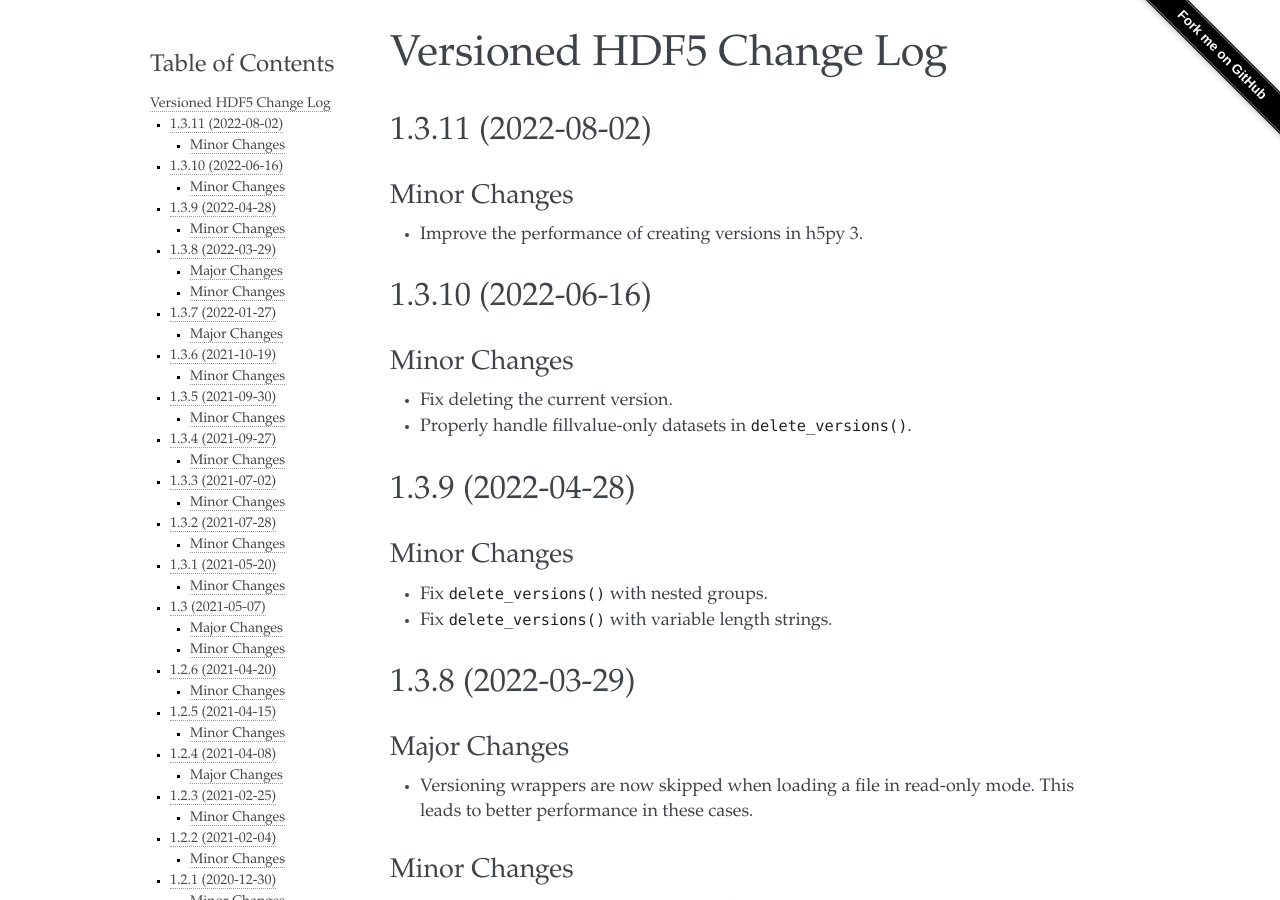
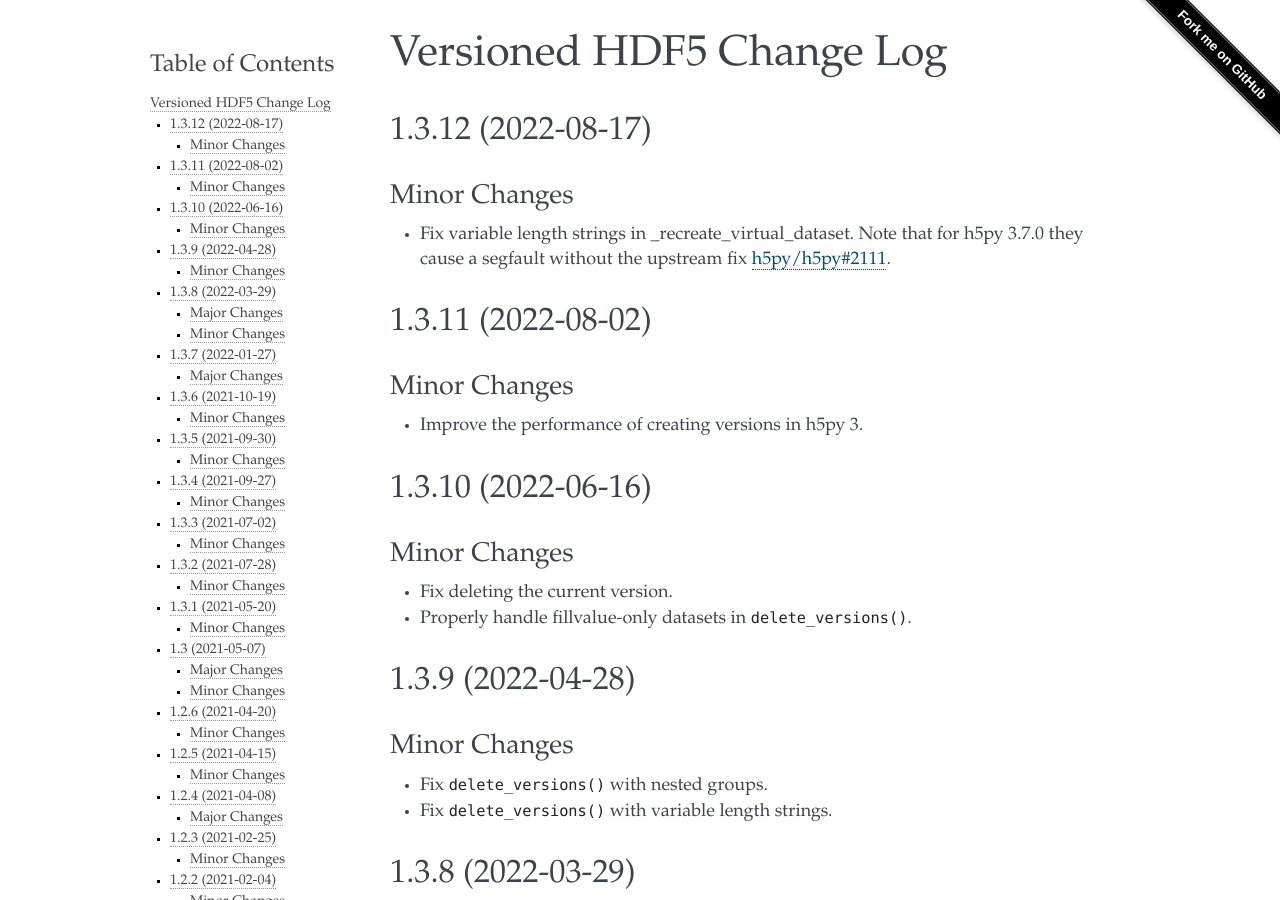
Before and after one commit to deshaw/versioned-hdf5, a Sphinx documentation site: the page built from docs/changelog.md, in a window 1280 px wide and 900 px high. Built offline with Sphinx 7.4.7, drawn with Linux system fonts in a browser that asks for light colours.

Commit message:
Add a changelog entry for 1.3.12

```diff
--- a/docs/changelog.md
+++ b/docs/changelog.md
@@ -1,5 +1,13 @@
 Versioned HDF5 Change Log
 =========================
+
+## 1.3.12 (2022-08-17)
+
+### Minor Changes
+
+- Fix variable length strings in _recreate_virtual_dataset. Note that for h5py
+  3.7.0 they cause a segfault without the upstream fix
+  [h5py/h5py#2111](https://github.com/h5py/h5py/pull/2111).
 
 ## 1.3.11 (2022-08-02)
 
```
